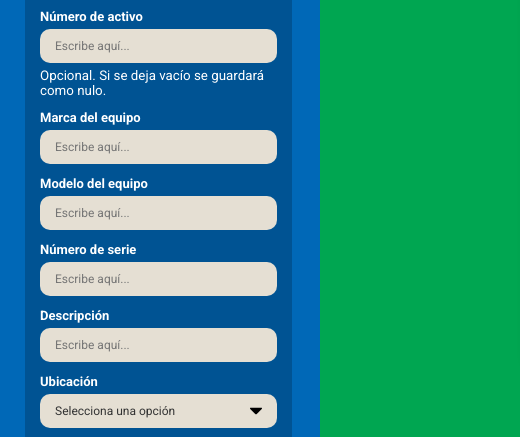
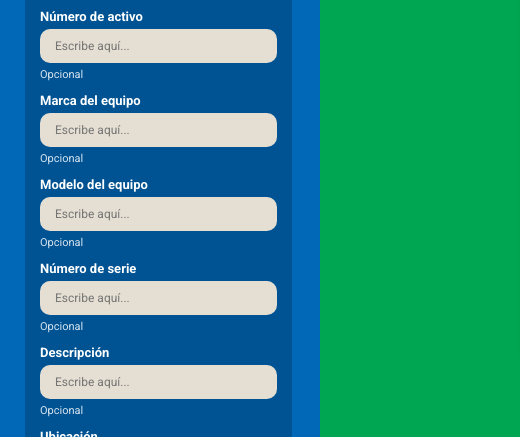
Before and after one commit to DylxnWRLD/InventarioFEI, a plain HTML site: page frontend/HTML/altas.html in a window 1280 px wide. Shown: the part 317-754 px from the top of the page, 0-520 px from the left. Drawn offline with nearby package versions, Linux system fonts and the light colour scheme.

Commit message:
Detallitos

```diff
--- a/frontend/CSS/altas.css
+++ b/frontend/CSS/altas.css
@@ -82,6 +82,11 @@
   font-size: 13px;
   font-weight: 700;
   color: white;
+}
+
+.form-group small {
+  font-size: 11px;
+  opacity: 0.85;
 }
 
 .titulo-seccion {
--- a/frontend/CSS/home.css
+++ b/frontend/CSS/home.css
@@ -438,7 +438,7 @@ body {
 
 .btn-seleccionar-imagen {
   display: inline-block;
-  margin: 10px 0;
+  margin: 10px 0 0;
   padding: 12px 30px;
   border: none;
   border-radius: 25px;
@@ -490,6 +490,11 @@ body {
   font-weight: 600;
 }
 
+.contenedor-input-imagen label {
+  display: block;
+  margin-bottom: 4px;
+}
+
 .campo-edicion input,
 .campo-edicion select,
 .campo-edicion textarea {
@@ -526,6 +531,13 @@ body {
 .contenedor-input-imagen small {
   color: #777;
   font-size: 12px;
+}
+
+/* El texto de ayuda va debajo del botón, no a su lado. */
+.contenedor-input-imagen small {
+  display: block;
+  margin-top: 10px;
+  line-height: 1.4;
 }
 
 /* Mensajes y botones */
--- a/frontend/HTML/altas.html
+++ b/frontend/HTML/altas.html
@@ -92,7 +92,7 @@
           <input type="text" id="numero-activo" class="input-field" placeholder="Escribe aquí..." />
 
           <small>
-            Opcional. Si se deja vacío se guardará como nulo.
+            Opcional
           </small>
         </div>
 
@@ -102,6 +102,10 @@
           </label>
 
           <input type="text" id="marca-equipo" class="input-field" placeholder="Escribe aquí..." />
+
+          <small>
+            Opcional
+          </small>
         </div>
 
         <div class="form-group">
@@ -110,6 +114,10 @@
           </label>
 
           <input type="text" id="modelo-equipo" class="input-field" placeholder="Escribe aquí..." />
+
+          <small>
+            Opcional
+          </small>
         </div>
 
         <div class="form-group">
@@ -118,6 +126,10 @@
           </label>
 
           <input type="text" id="numero-serie" class="input-field" placeholder="Escribe aquí..." />
+
+          <small>
+            Opcional
+          </small>
         </div>
 
         <div class="form-group">
@@ -126,6 +138,10 @@
           </label>
 
           <input type="text" id="descripcion-equipo" class="input-field" placeholder="Escribe aquí..." />
+
+          <small>
+            Opcional
+          </small>
         </div>
 
         <div class="form-group">
@@ -204,7 +220,7 @@
           <input type="date" id="fecha-registro" name="fechaRegistro" class="fecha-registro" />
 
           <small>
-            Opcional. Si se deja vacío se guardará como nulo.
+            Opcional
           </small>
         </div>
 
```
Also changed, not shown: frontend/index.html (+2 -2 lines).
